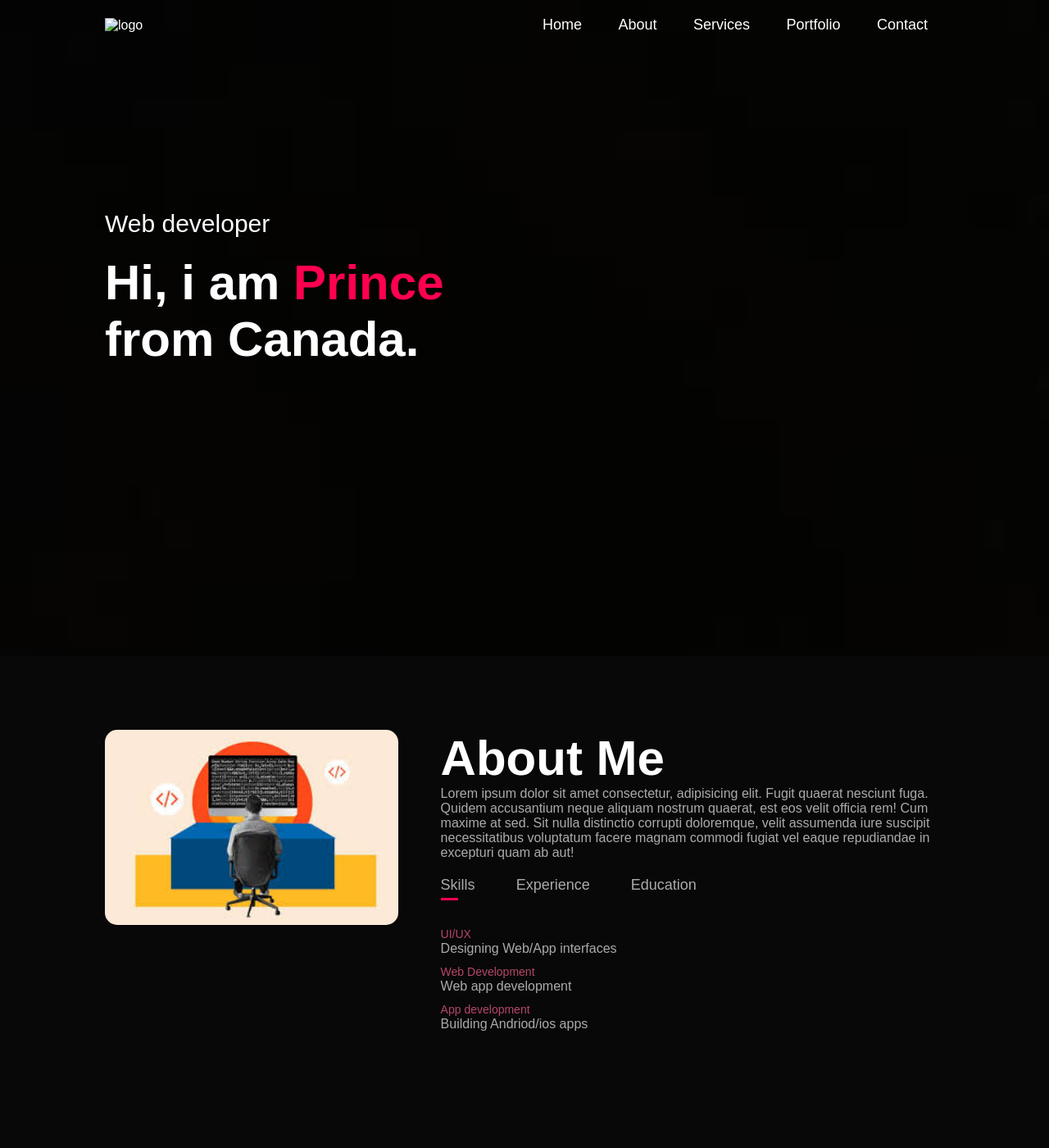
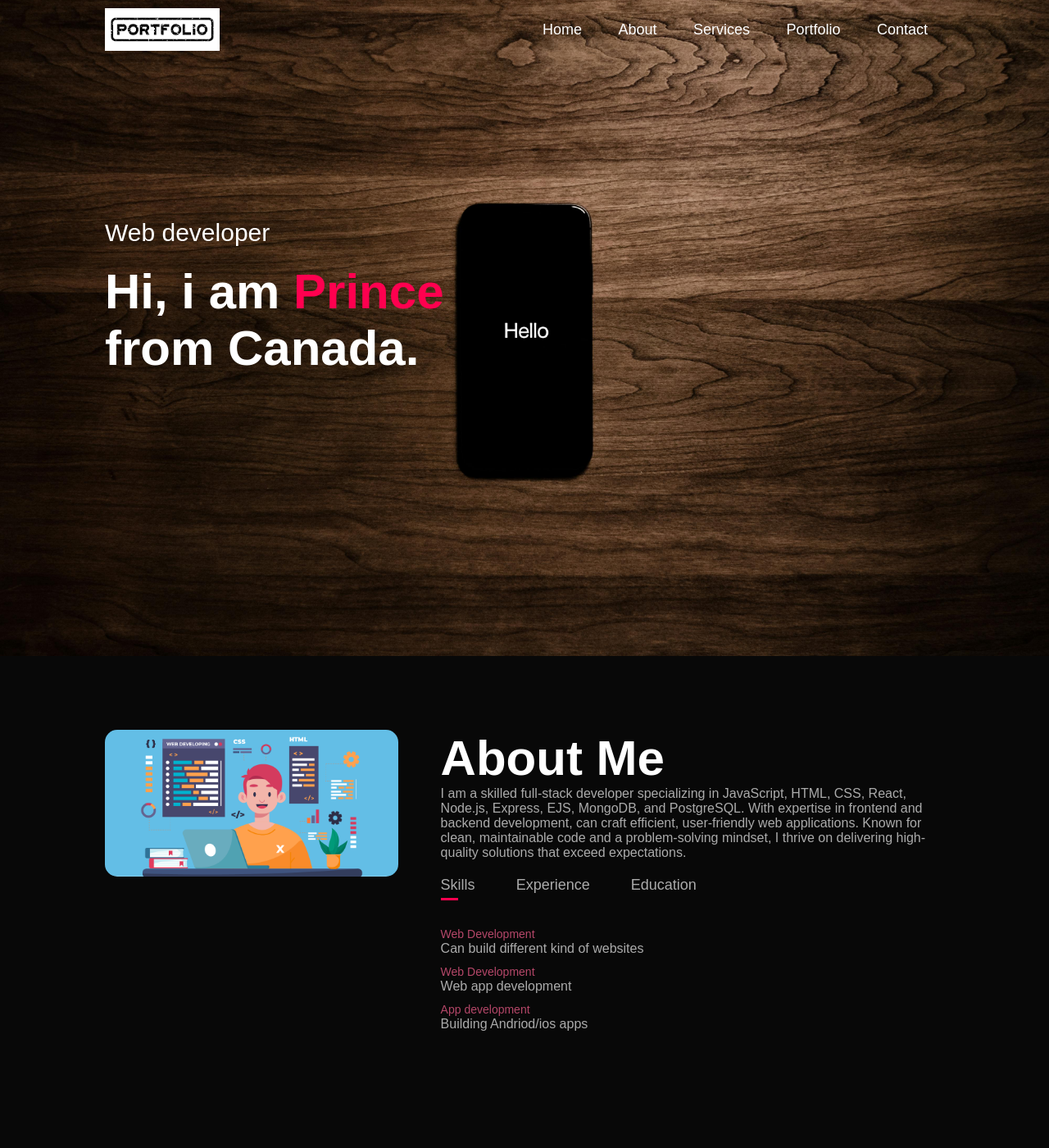
Before and after one commit to sandhuprince412/gitProjects, a PHP site: page / in a window 1280 px wide. Shown: the top 1400 px of the page at 82% size. Run offline with PHP 8.4, Linux system fonts and the light colour scheme; some libraries are stand-ins or nearby versions.

Commit message:
updating portfolio

```diff
--- a/Portfolio-website/index.html
+++ b/Portfolio-website/index.html
@@ -14,7 +14,7 @@
     <div id="header">
       <div class="container">
         <nav>
-          <img src="" alt="logo" class="logo" />
+          <img src="Images/Portfolio_img.png" alt="logo" class="logo" />
           <ul id="sidemenu">
             <li><a href="#header">Home</a></li>
             <li><a href="#about">About</a></li>
@@ -39,17 +39,17 @@
       <div class="container">
         <div class="row">
           <div class="about-col-1">
-            <img src="Images/images.jpg" alt="user" />
+            <img src="Images/aboutme.png" alt="user" />
           </div>
           <div class="about-col-2">
             <h1 class="sub-title">About Me</h1>
             <p>
-              Lorem ipsum dolor sit amet consectetur, adipisicing elit. Fugit
-              quaerat nesciunt fuga. Quidem accusantium neque aliquam nostrum
-              quaerat, est eos velit officia rem! Cum maxime at sed. Sit nulla
-              distinctio corrupti doloremque, velit assumenda iure suscipit
-              necessitatibus voluptatum facere magnam commodi fugiat vel eaque
-              repudiandae in excepturi quam ab aut!
+              I am a skilled full-stack developer specializing in JavaScript,
+              HTML, CSS, React, Node.js, Express, EJS, MongoDB, and PostgreSQL.
+              With expertise in frontend and backend development, can craft
+              efficient, user-friendly web applications. Known for clean,
+              maintainable code and a problem-solving mindset, I thrive on
+              delivering high-quality solutions that exceed expectations.
             </p>
             <div class="tab-titles">
               <p class="tab-links active-link" onclick="opentab('skills')">
@@ -62,7 +62,10 @@
             </div>
             <div class="tab-contents active-tab" id="skills">
               <ul>
-                <li><span>UI/UX</span><br />Designing Web/App interfaces</li>
+                <li>
+                  <span>Web Development</span><br />Can build different kind of
+                  websites
+                </li>
                 <li><span>Web Development</span><br />Web app development</li>
                 <li>
                   <span>App development</span><br />Building Andriod/ios apps
@@ -133,7 +136,7 @@
         <h1 class="sub-title">My Work</h1>
         <div class="work-list">
           <div class="work">
-            <img src="Images/black.jpg" alt="work" />
+            <img src="Images/work1.jpg" alt="work" />
             <div class="layer">
               <h3>Social Media App</h3>
               <p>The connect you with talented people around the world.</p>
@@ -141,7 +144,7 @@
             </div>
           </div>
           <div class="work">
-            <img src="Images/black.jpg" alt="work" />
+            <img src="Images/work2.png" alt="work" />
             <div class="layer">
               <h3>Music App</h3>
               <p>The connect you with talented people around the world.</p>
@@ -149,7 +152,7 @@
             </div>
           </div>
           <div class="work">
-            <img src="Images/black.jpg" alt="work" />
+            <img src="Images/work3.png" alt="work" />
             <div class="layer">
               <h3>Restaurant App</h3>
               <p>The connect you with talented people around the world.</p>
@@ -185,7 +188,9 @@
                 ><i class="fa-brands fa-linkedin"></i
               ></a>
             </div>
-            <a href="Images/black.jpg" download class="btn btn2">Download CV</a>
+            <a href="PrincePal_Singh_Resume.docx" download class="btn btn2"
+              >Download CV</a
+            >
           </div>
           <div class="contact-right">
             <form name="submit-to-google-sheet">
--- a/Portfolio-website/style.css
+++ b/Portfolio-website/style.css
@@ -14,7 +14,7 @@ body{
 #header{
     width: 100%;
     height: 100vh;
-    background-image: url(Images/black.jpg);
+    background-image: url(Images/pexels-lastly-1275929.jpg);
     background-size: cover;
     background-position: center;
 }
```
Also changed, not shown: Portfolio-website/Images/Portfolio_img.png (added), Portfolio-website/Images/aboutme.png (added), Portfolio-website/Images/background1.png (added), Portfolio-website/Images/pexels-lastly-1275929.jpg (added), Portfolio-website/Images/work1.jpg (added), Portfolio-website/Images/work2.png (added), Portfolio-website/Images/work3.png (added), 3 other files.
